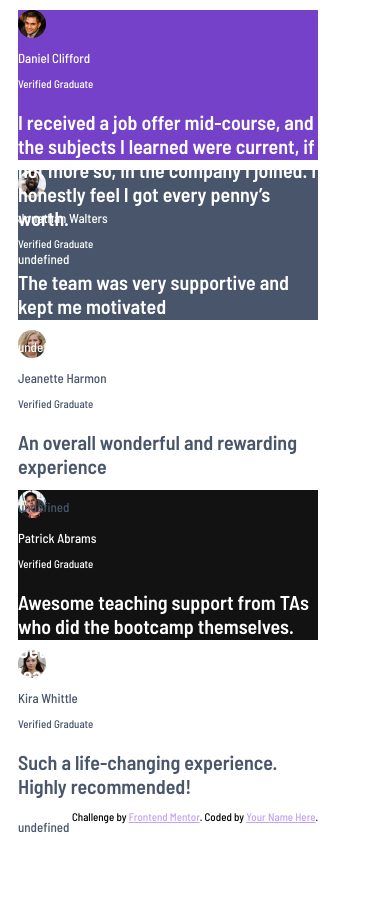
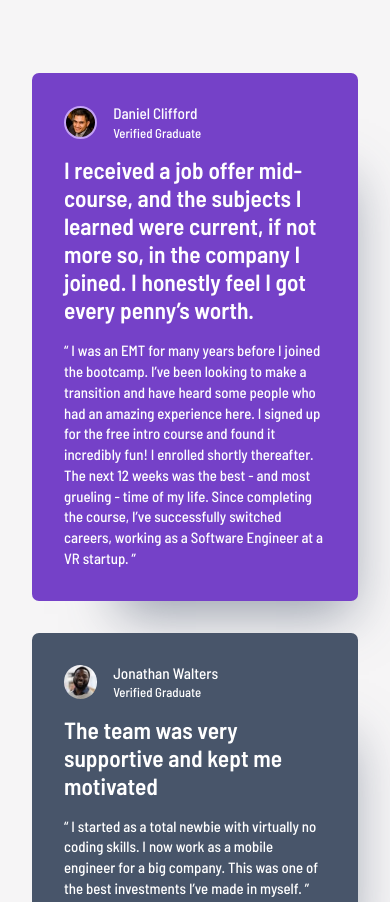
Before and after one commit to WeatherheadOnline/fem_Testimonials-grid-section, a plain HTML site: page index.html in a window 390 px wide. Shown: the top 902 px of the page. Before the commit the page ends 844 px from the top, so only its background shows below. Drawn offline with Linux system fonts and the light colour scheme.

Commit message:
Mobile styles look good

```diff
--- a/css/_colors.sass
+++ b/css/_colors.sass
@@ -3,7 +3,7 @@ $purple-300: hsl(264, 82%, 80%)
 $purple-500: hsl(263, 55%, 52%)
 
 $white: hsl(0, 0%, 100%)
-$grey-100: hsl(214, 17%, 92%)
+$grey-100:hsl(214, 17.10%, 92.00%)
 $grey-200: hsl(0, 0%, 81%)
 $grey-400: hsl(224, 10%, 45%)
 $grey-500: hsl(217, 19%, 35%)
--- a/css/_sizing.sass
+++ b/css/_sizing.sass
@@ -1,5 +1,8 @@
 html
     font-size: 10px
+
+$breakpoint-tablet: 700px
+$breakpoint-desktop: 1200px
 
 $spacing-500-40: 4rem
 $spacing-400-32: 3.2rem
@@ -8,27 +11,34 @@ $spacing-200-16: 1.6rem
 $spacing-100-8: 0.8rem
 $spacing-50-4: 0.4rem
 
-
 %text-preset-1
-    font-size: 2rem
     line-height: 120%
     letter-spacing: 0
     font-weight: 600
+    font-size: 6vw
+    @media (hover)
+        font-size: 2rem
 
 %text-preset-2
-    font-size: 1.3rem
     line-height: 110%
     letter-spacing: 0
     font-weight: 500
+    font-size: 3.9vw
+    @media (hover)
+        font-size: 1.3rem
 
 %text-preset-3
-    font-size: 1.3rem
     line-height: 140%
     letter-spacing: 0
     font-weight: 500
+    font-size: 3.8vw
+    @media (hover)
+        font-size: 1.3rem
 
 %text-preset-4
-    font-size: 1.1rem
     line-height: 110%
     letter-spacing: 0
     font-weight: 500
+    font-size: 3.3vw
+    @media (hover)
+        font-size: 1.1rem
--- a/css/main.sass
+++ b/css/main.sass
@@ -14,36 +14,92 @@
   color: styles.$white
   background-color: styles.$black
 
+*
+  box-sizing: border-box
+
 body
   font-family: "Barlow Semi Condensed", sans-serif
+  min-height: 100vh
+  background-color: #F6F5F6
+  margin: 0
+
+#testimonials
+  padding: 0 styles.$spacing-400-32
+  margin: 7.3rem auto
+  display: grid
+  gap: styles.$spacing-400-32
+  @media (min-width: styles.$breakpoint-tablet)
+    grid-template: repeat(4, 1fr)  / 1fr 1fr
+  @media (hover: hover) and (min-width: styles.$breakpoint-desktop)
+    grid-template: 1fr 1fr  / repeat(4, 1fr)
 
 .box
-  height: 150px
-  width: 300px
-  background-color: #AAEEFF
-  margin: 10px
+  box-shadow: 40px 60px 50px -47px #48556A88
+  border-radius: 0.7rem
+  padding: styles.$spacing-400-32
+  display: flex
+  flex-direction: column
+  gap: styles.$spacing-200-16
 
 .box:nth-child(1)
   @extend %theme-1
+  @media (min-width: styles.$breakpoint-tablet)
+    grid-area: 1 / 1 / 2 / 3
+  @media (hover: hover) and (min-width: styles.$breakpoint-desktop)
+    grid-area: 1 / 1 / 2 / 3
+
 .box:nth-child(2)
   @extend %theme-2
+  @media (min-width: styles.$breakpoint-tablet)
+    grid-area: 2 / 1 / 3 / 2
+  @media (hover: hover) and (min-width: styles.$breakpoint-desktop)
+    grid-area: 1 / 3 / 2 / 4
+
 .box:nth-child(3)
   @extend %theme-3
+  @media (min-width: styles.$breakpoint-tablet)
+    grid-area: 2 / 2 / 3 / 3
+  @media (hover: hover) and (min-width: styles.$breakpoint-desktop)
+    grid-area: 2 / 1 / 3 / 2
+
 .box:nth-child(4)
   @extend %theme-4
+  @media (min-width: styles.$breakpoint-tablet)
+    grid-area: 3 / 1 / 4 / 3
+  @media (hover: hover) and (min-width: styles.$breakpoint-desktop)
+    grid-area: 2 / 2 / 3 / 4
+
 .box:nth-child(5)
   @extend %theme-3
+  @media (min-width: styles.$breakpoint-tablet)
+    grid-area: 4 / 1 / 5 / 3
+  @media (hover: hover) and (min-width: styles.$breakpoint-desktop)
+    grid-area: 1 / 4 / 3 / 5
+
+.box p
+  margin: 0
 
 .box-author-wrapper
+  display: flex
+  gap: styles.$spacing-200-16
+  align-items: center
 
 .box-author-image
-  height: 2.8rem
-  width: 2.8rem
+  height: 8.5vw
+  width: 8.5vw
   border-radius: 50%
   background-size: cover
+  @media (hover)
+    height: 2.8rem
+    width: 2.8rem
 
+.box:nth-child(1) .box-author-image, .box:nth-child(4) .box-author-image
+  border: 2px solid styles.$purple-300
 
 .box-author-text
+  display: flex
+  flex-direction: column
+  gap: styles.$spacing-50-4
 
 .box-author-name
   @extend %text-preset-2
--- a/js/testimonials.js
+++ b/js/testimonials.js
@@ -22,7 +22,7 @@ function buildCard(object) {
                 </div>
             </div>
             <div class="box-quote-first"><p>${object.quoteFirst}<p></div>
-            <div class="box-quote-expound"><p>${object.expound}<p></div>
+            <div class="box-quote-expound"><p>${object.quoteExpound}<p></div>
         </div>
     `;
     testimonialsWrapper.innerHTML += box;
```
Also changed, not shown: css/main.css, notes.txt, 1 other file.
